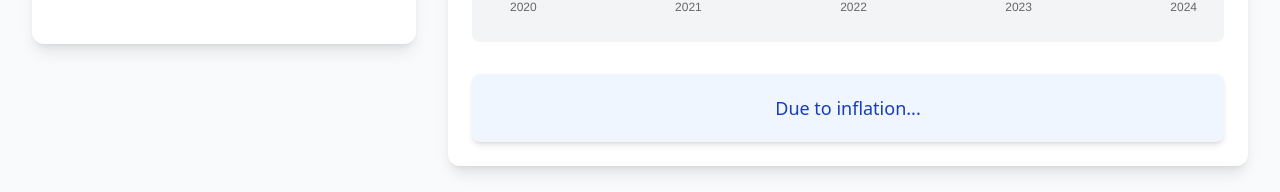
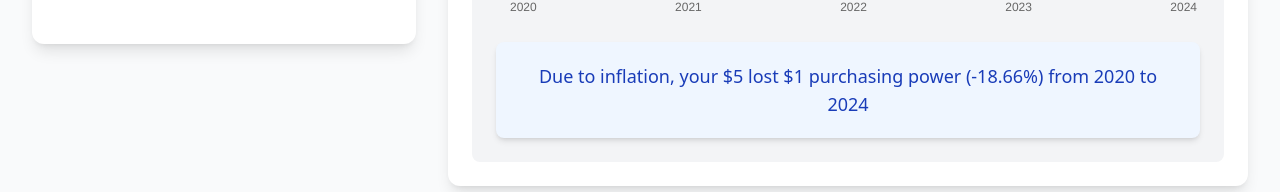
Before and after one commit to Leo309/Real-Return-Analyzer, a Next.js app: page / in a window 1280 px wide. Both pictures are taken after typing "5" into the empty fields and a click on the button "Calculate". Shown: the part 759-951 px from the top of the page. Built offline with nearby package versions, Linux system fonts and the light colour scheme; no server answers.

Commit message:
update page layout issue

```diff
--- a/src/app/globals.css
+++ b/src/app/globals.css
@@ -3,6 +3,12 @@
 @tailwind components;
 @tailwind utilities;
 
+
+@layer utilities {
+  .content-area {
+    min-height: calc(100vh - 160px);
+  }
+}
 :root {
   --background: #f9fafb;
   --foreground: #171717;
@@ -90,7 +96,12 @@
            dark:focus:border-blue-500 transition-all duration-200;
   }
 }
-
+@layer components {
+  .mobile-safe-padding {
+    padding-left: max(1rem, env(safe-area-inset-left));
+    padding-right: max(1rem, env(safe-area-inset-right));
+  }
+}
 /* Add subtle animations for interactive elements */
 .hover-lift {
   transition: transform 0.2s ease;
--- a/src/app/page.tsx
+++ b/src/app/page.tsx
@@ -55,7 +55,7 @@ export default function Home() {
         </div>
       </header>
 
-      <main className="max-w-7xl mx-auto py-8 px-4 sm:px-6 lg:px-8 flex-grow">
+      <main className="max-w-7xl mx-auto py-8 px-4 sm:px-6 lg:px-8 flex-grow content-area" >
         {result ? (
           <div className="grid grid-cols-1 lg:grid-cols-3 gap-8">
             <div className="lg:col-span-1">
--- a/src/components/ResultsDisplay.tsx
+++ b/src/components/ResultsDisplay.tsx
@@ -27,7 +27,6 @@ ChartJS.register(
 const ResultsDisplay: React.FC = () => {
   const { result, amount, countryCode, startYear, endYear, investmentType } = useCalculatorStore();
   const countryData = countries[countryCode];
-
   const isDarkMode = document.documentElement.classList.contains('dark');
 
   if (!result) {
@@ -101,7 +100,7 @@ const ResultsDisplay: React.FC = () => {
         borderColor: isDarkMode ? 'rgba(255, 255, 255, 0.1)' : 'rgba(0, 0, 0, 0.1)',
         borderWidth: 1,
         callbacks: {
-          label: function (context) {
+          label: function (context: any) {
             return context.dataset.label + ': ' + formatCurrency(context.parsed.y);
           }
         }
@@ -161,7 +160,7 @@ const ResultsDisplay: React.FC = () => {
     <div className="space-y-8">
       <h2 className={`text-xl font-bold ${isDarkMode ? 'text-white' : 'text-gray-900'}`}>Results</h2>
 
-      {/* Section 1: Original Amount vs. True Value Today */}
+      {/* Inflation Impact Section */}
       <div className={`p-6 rounded-lg ${isDarkMode ? 'bg-gray-700/50' : 'bg-gray-100'}`}>
         <h3 className={`text-lg font-semibold mb-4 ${isDarkMode ? 'text-white' : 'text-gray-800'}`}>
           Inflation Impact ({startYear} - {endYear})
@@ -206,7 +205,6 @@ const ResultsDisplay: React.FC = () => {
           </div>
         </div>
 
-        {/* Loss breakdown */}
         {inflationImpact < 0 && (
           <div className={`p-4 mb-4 rounded-lg ${isDarkMode ? 'bg-red-900/30' : 'bg-red-50'}`}>
             <div className="flex items-center">
@@ -222,13 +220,20 @@ const ResultsDisplay: React.FC = () => {
           </div>
         )}
 
-        {/* Inflation chart */}
         <div className="h-60 mt-6">
           <Line options={chartOptions} data={inflationChartData} />
         </div>
+
+        {investmentType === 'none' && (
+          <div className={`p-5 rounded-lg ${isDarkMode ? 'bg-blue-900/30' : 'bg-blue-50'} shadow-md text-center mt-6`}>
+            <p className={`text-lg font-medium ${isDarkMode ? 'text-blue-200' : 'text-blue-800'}`}>
+              {`Due to inflation, your ${formatCurrency(amount)} lost ${formatCurrency(amount - result.inflationAdjustedValue)}
+              purchasing power (${formatPercentage(inflationImpact)}) from ${startYear} to ${endYear}`}
+            </p>
+          </div>
+        )}
       </div>
 
-      {/* Section 2: Investment Impact (Only show if investment type is not none) */}
       {investmentType !== 'none' && (
         <div className={`p-6 rounded-lg ${isDarkMode ? 'bg-gray-700/50' : 'bg-gray-100'}`}>
           <h3 className={`text-lg font-semibold mb-4 ${isDarkMode ? 'text-white' : 'text-gray-800'}`}>
@@ -238,6 +243,7 @@ const ResultsDisplay: React.FC = () => {
                 ? 'Savings Account'
                 : 'Stock Market'} Performance
           </h3>
+
           <div className="grid grid-cols-1 md:grid-cols-2 gap-6 mb-6">
             <div className={`p-5 rounded-lg ${isDarkMode ? 'bg-green-900/40' : 'bg-green-100'} shadow-md`}>
               <div className="flex items-center justify-between">
@@ -287,23 +293,22 @@ const ResultsDisplay: React.FC = () => {
             </div>
           </div>
 
-          {/* Investment chart */}
           <div className="h-60 mt-6">
             <Line options={chartOptions} data={investmentChartData} />
           </div>
+
+          <div className={`p-5 rounded-lg ${isDarkMode ? 'bg-purple-900/30' : 'bg-purple-50'} shadow-md text-center mt-6`}>
+            <p className={`text-lg font-medium ${isDarkMode ? 'text-purple-200' : 'text-purple-800'}`}>
+              {investmentType === 'custom'
+                ? `With ${useCalculatorStore.getState().customRate}% annual returns: ${formatCurrency(amount)} ➔
+                  ${formatCurrency(result.combinedValue)} after inflation`
+                : `By investing in ${investmentType === 'savings' ? 'a savings account' : 'the stock market'}:
+                  ${formatCurrency(amount)} ➔ ${formatCurrency(result.combinedValue)}
+                  (${formatPercentage(realInvestmentImpact)})`}
+            </p>
+          </div>
         </div>
       )}
-
-      {/* Summary message */}
-      <div className={`p-5 rounded-lg ${isDarkMode ? 'bg-blue-900/30' : 'bg-blue-50'} shadow-md text-center`}>
-        <p className={`text-lg font-medium ${isDarkMode ? 'text-blue-200' : 'text-blue-800'}`}>
-          {investmentType === 'none'
-            ? `Due to inflation...`
-            : investmentType === 'custom'
-              ? `With custom ${useCalculatorStore.getState().customRate}% annual return, your ${formatCurrency(amount)}`
-              : `By investing in ${investmentType === 'savings' ? 'a savings account' : 'the stock market'},...`}
-        </p>
-      </div>
     </div>
   );
 };
```
Also changed, not shown: src/app/contact/page.tsx (added), src/app/privacy-policy/page.tsx (added), src/app/terms-of-use/page.tsx (added).
